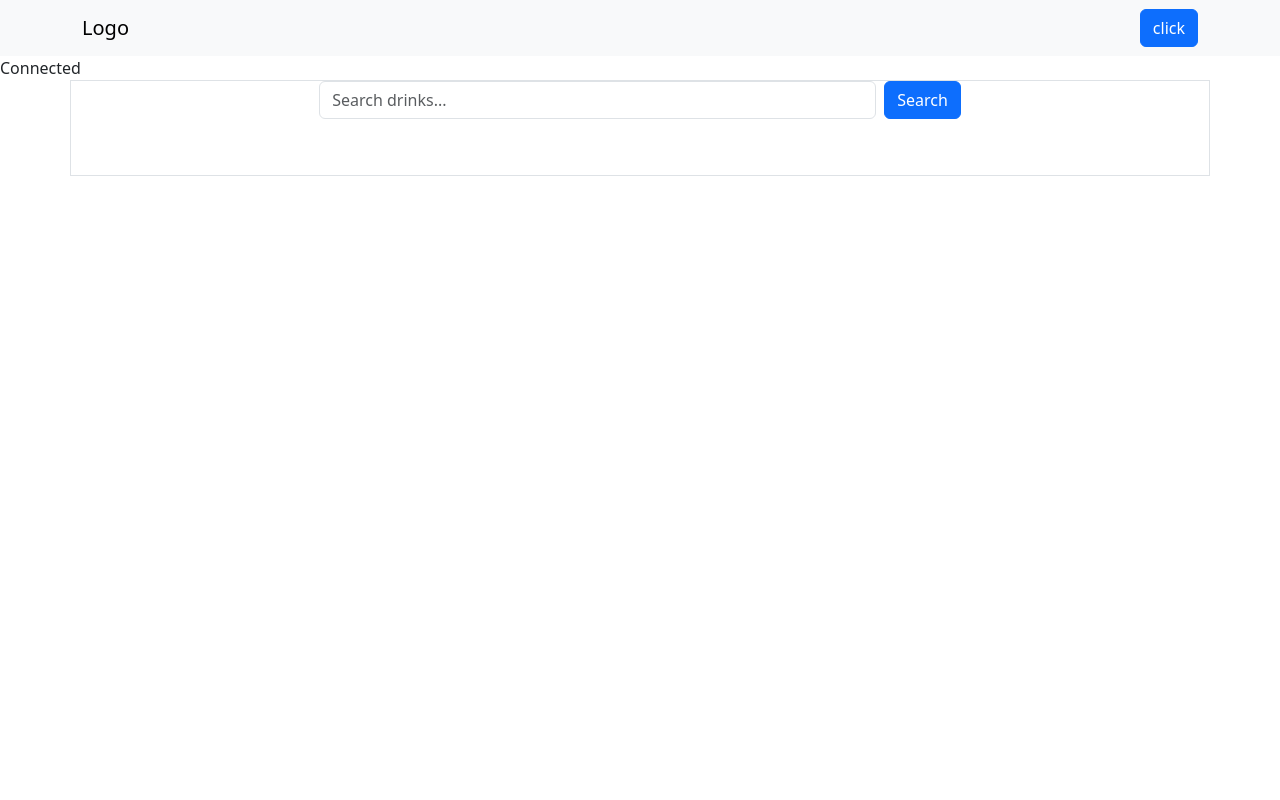
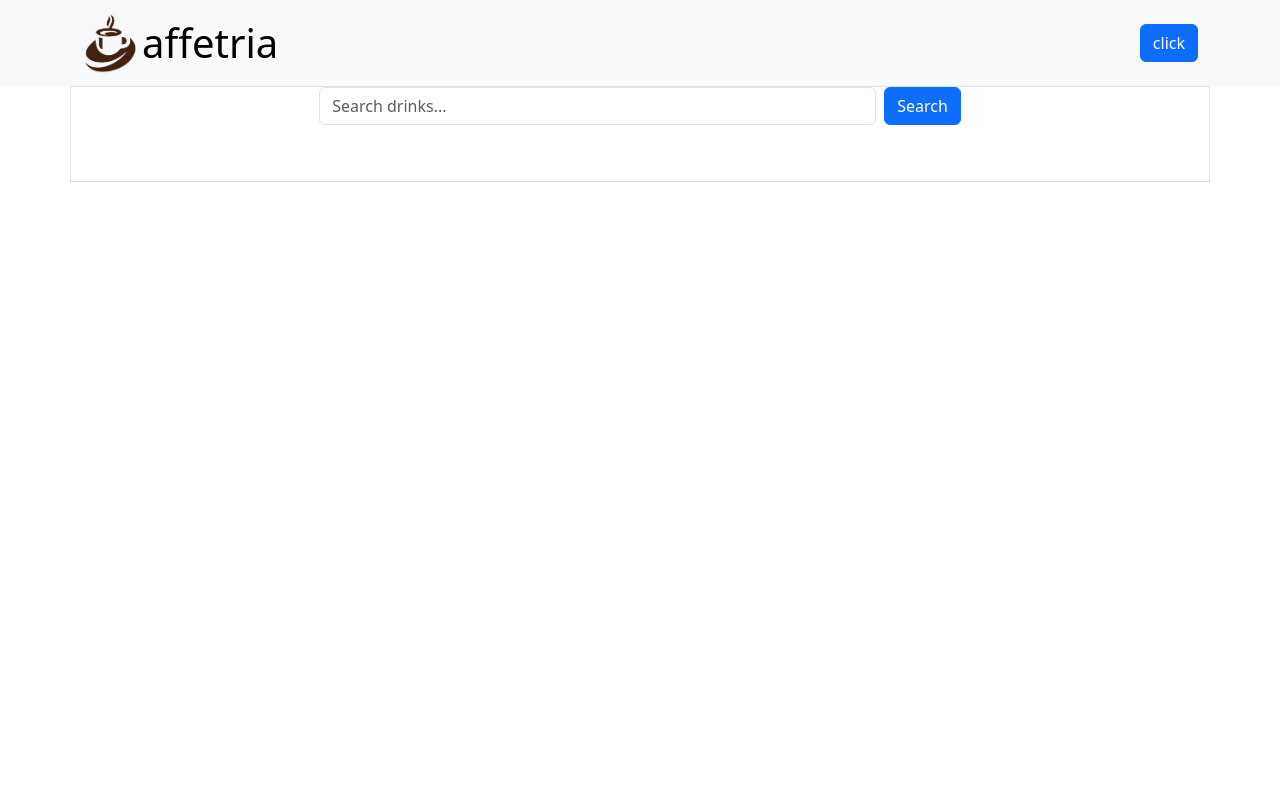
Before and after one commit to ahmed-kamal91/ITI-Caffetria-php-project, a PHP site: page /pages/userMainPage.php in a window 1280 px wide. Run offline with PHP 8.4, Linux system fonts and the light colour scheme; data that the repository does not hold is empty.

Commit message:
some enhacements[nothign important]

```diff
--- a/connect.php
+++ b/connect.php
@@ -5,5 +5,5 @@ $password = '1234';         // enter password
 $dbName = 'PHP_Project';
 
 $connect = mysqli_connect($serverName,$userName,$password,$dbName);
-echo ($connect)? "Connected": "Failed to Connect";
+echo ($connect)? "": "Failed to Connect";
 ?>
--- a/header.php
+++ b/header.php
@@ -6,9 +6,14 @@
 <body>
     <!-- Navbar -->
     <nav class="navbar navbar-expand-lg navbar-light bg-light">
-        <div class="container">
+        <div class="container d-flex align-items-center justify-content-between">
             <!-- Logo on the left -->
-            <a class="navbar-brand" href="#">Logo</a>
+            <a class="navbar-brand d-flex align-items-center" href="#">
+                <h1 class="d-flex align-items-center mb-0">
+                    <img src="./../uploads/icons/logo2.png" alt="logo image" width="60px">
+                    affetria
+                </h1>
+            </a>
 
             <!-- Button on the right -->
             <button class='btn btn-primary' data-bs-toggle='modal' data-bs-target='#waiterNote'>click</button>
```
Also changed, not shown: uploads/icons/logo2.png (added).
